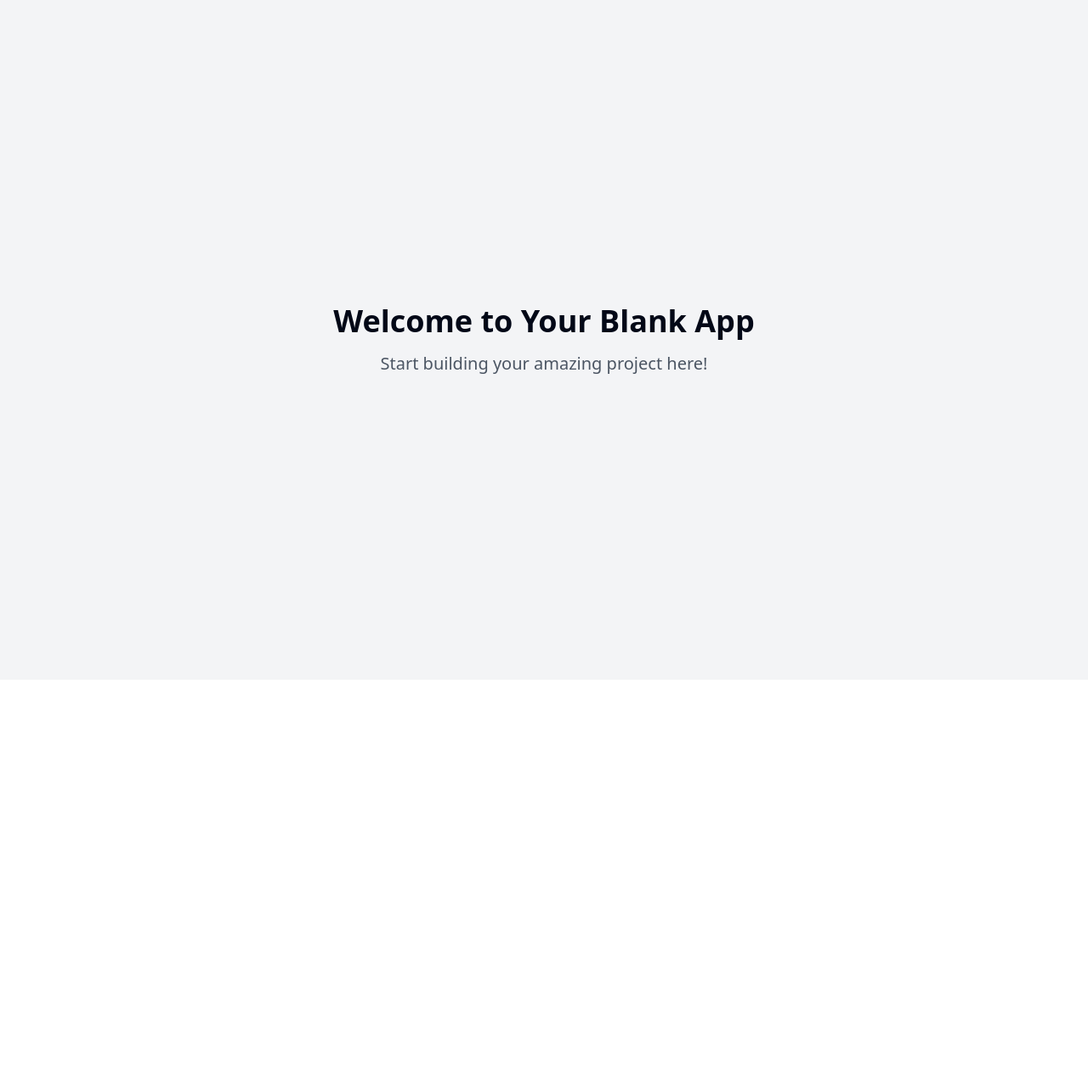
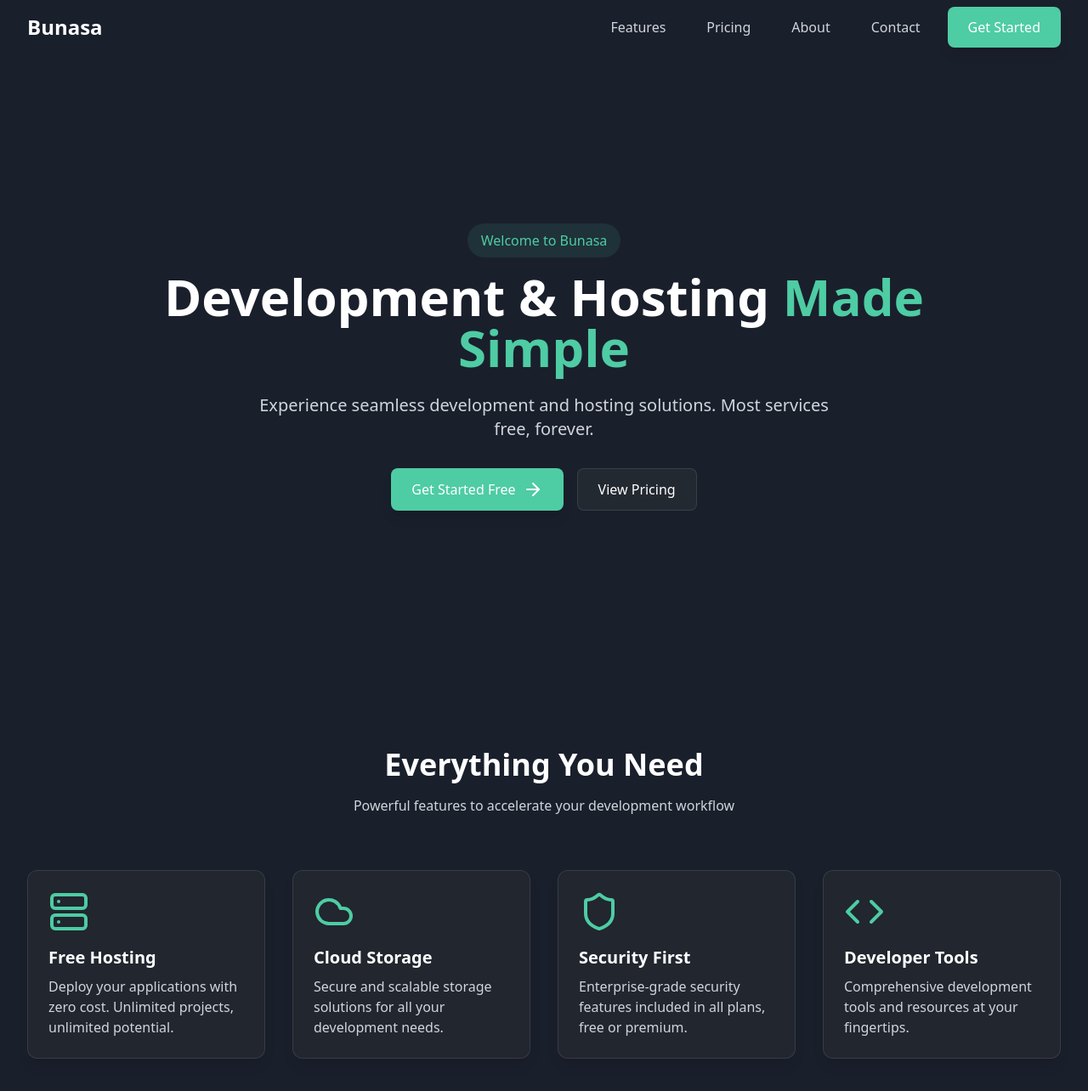
Before and after one commit to fampra/bunasa-nocturne, a React (Vite) app: page / in a window 1280 px wide. Shown: the top 1284 px of the page at 85% size. Before the commit the page ends 800 px from the top, so only its background shows below. Built offline with nearby package versions, Linux system fonts and the light colour scheme.

Commit message:
Create main website for Bunasa
Develop a main website for Bunasa, a development and free hosting team. Implement a dark theme with a clean design and incorporate animations throughout the site.
[skip gpt_engineer]

```diff
--- /dev/null
+++ b/src/components/Features.tsx
@@ -0,0 +1,56 @@
+import { Server, Cloud, Shield, Code } from 'lucide-react';
+
+const features = [
+  {
+    icon: Server,
+    title: "Free Hosting",
+    description: "Deploy your applications with zero cost. Unlimited projects, unlimited potential."
+  },
+  {
+    icon: Cloud,
+    title: "Cloud Storage",
+    description: "Secure and scalable storage solutions for all your development needs."
+  },
+  {
+    icon: Shield,
+    title: "Security First",
+    description: "Enterprise-grade security features included in all plans, free or premium."
+  },
+  {
+    icon: Code,
+    title: "Developer Tools",
+    description: "Comprehensive development tools and resources at your fingertips."
+  }
+];
+
+const Features = () => {
+  return (
+    <section id="features" className="py-20 px-4 sm:px-6 lg:px-8">
+      <div className="max-w-7xl mx-auto">
+        <div className="text-center mb-16">
+          <h2 className="text-3xl sm:text-4xl font-bold mb-4">
+            Everything You Need
+          </h2>
+          <p className="text-gray-300 max-w-2xl mx-auto">
+            Powerful features to accelerate your development workflow
+          </p>
+        </div>
+
+        <div className="grid grid-cols-1 md:grid-cols-2 lg:grid-cols-4 gap-8">
+          {features.map((feature, index) => (
+            <div
+              key={index}
+              className="glass-card p-6 hover:translate-y-[-4px] transition-all duration-300"
+            >
+              <feature.icon className="w-12 h-12 text-primary mb-4" />
+              <h3 className="text-xl font-semibold mb-2">{feature.title}</h3>
+              <p className="text-gray-300">{feature.description}</p>
+            </div>
+          ))}
+        </div>
+      </div>
+    </section>
+  );
+};
+
+export default Features;
--- /dev/null
+++ b/src/components/Hero.tsx
@@ -0,0 +1,31 @@
+import { ArrowRight } from 'lucide-react';
+
+const Hero = () => {
+  return (
+    <div className="min-h-screen flex items-center justify-center pt-16 px-4 sm:px-6 lg:px-8">
+      <div className="text-center max-w-4xl animate-fade-up">
+        <span className="inline-block px-4 py-2 rounded-full bg-primary/10 text-primary mb-4">
+          Welcome to Bunasa
+        </span>
+        <h1 className="text-4xl sm:text-6xl font-bold mb-6 leading-tight">
+          Development & Hosting
+          <span className="text-primary"> Made Simple</span>
+        </h1>
+        <p className="text-xl text-gray-300 mb-8 max-w-2xl mx-auto">
+          Experience seamless development and hosting solutions. Most services free, forever.
+        </p>
+        <div className="flex flex-col sm:flex-row gap-4 justify-center">
+          <button className="primary-button flex items-center justify-center gap-2 group">
+            Get Started Free
+            <ArrowRight className="group-hover:translate-x-1 transition-transform" />
+          </button>
+          <button className="secondary-button">
+            View Pricing
+          </button>
+        </div>
+      </div>
+    </div>
+  );
+};
+
+export default Hero;
--- /dev/null
+++ b/src/components/Navbar.tsx
@@ -0,0 +1,61 @@
+import { useState, useEffect } from 'react';
+import { Menu, X } from 'lucide-react';
+
+const Navbar = () => {
+  const [isScrolled, setIsScrolled] = useState(false);
+  const [isMobileMenuOpen, setIsMobileMenuOpen] = useState(false);
+
+  useEffect(() => {
+    const handleScroll = () => {
+      setIsScrolled(window.scrollY > 20);
+    };
+    window.addEventListener('scroll', handleScroll);
+    return () => window.removeEventListener('scroll', handleScroll);
+  }, []);
+
+  return (
+    <nav className={`fixed w-full z-50 transition-all duration-300 ${isScrolled ? 'bg-secondary/80 backdrop-blur-lg' : 'bg-transparent'}`}>
+      <div className="max-w-7xl mx-auto px-4 sm:px-6 lg:px-8">
+        <div className="flex items-center justify-between h-16">
+          <div className="flex-shrink-0">
+            <span className="text-2xl font-bold text-white">Bunasa</span>
+          </div>
+
+          <div className="hidden md:block">
+            <div className="ml-10 flex items-center space-x-4">
+              <a href="#features" className="nav-link">Features</a>
+              <a href="#pricing" className="nav-link">Pricing</a>
+              <a href="#about" className="nav-link">About</a>
+              <a href="#contact" className="nav-link">Contact</a>
+              <button className="primary-button ml-4">Get Started</button>
+            </div>
+          </div>
+
+          <div className="md:hidden">
+            <button
+              onClick={() => setIsMobileMenuOpen(!isMobileMenuOpen)}
+              className="text-gray-300 hover:text-white"
+            >
+              {isMobileMenuOpen ? <X size={24} /> : <Menu size={24} />}
+            </button>
+          </div>
+        </div>
+      </div>
+
+      {/* Mobile menu */}
+      {isMobileMenuOpen && (
+        <div className="md:hidden bg-secondary/95 backdrop-blur-lg">
+          <div className="px-2 pt-2 pb-3 space-y-1 sm:px-3">
+            <a href="#features" className="nav-link block">Features</a>
+            <a href="#pricing" className="nav-link block">Pricing</a>
+            <a href="#about" className="nav-link block">About</a>
+            <a href="#contact" className="nav-link block">Contact</a>
+            <button className="primary-button w-full mt-4">Get Started</button>
+          </div>
+        </div>
+      )}
+    </nav>
+  );
+};
+
+export default Navbar;
--- a/src/index.css
+++ b/src/index.css
@@ -3,99 +3,25 @@
 @tailwind utilities;
 
 @layer base {
-  :root {
-    --background: 0 0% 100%;
-    --foreground: 222.2 84% 4.9%;
-
-    --card: 0 0% 100%;
-    --card-foreground: 222.2 84% 4.9%;
-
-    --popover: 0 0% 100%;
-    --popover-foreground: 222.2 84% 4.9%;
-
-    --primary: 222.2 47.4% 11.2%;
-    --primary-foreground: 210 40% 98%;
-
-    --secondary: 210 40% 96.1%;
-    --secondary-foreground: 222.2 47.4% 11.2%;
-
-    --muted: 210 40% 96.1%;
-    --muted-foreground: 215.4 16.3% 46.9%;
-
-    --accent: 210 40% 96.1%;
-    --accent-foreground: 222.2 47.4% 11.2%;
-
-    --destructive: 0 84.2% 60.2%;
-    --destructive-foreground: 210 40% 98%;
-
-    --border: 214.3 31.8% 91.4%;
-    --input: 214.3 31.8% 91.4%;
-    --ring: 222.2 84% 4.9%;
-
-    --radius: 0.5rem;
-
-    --sidebar-background: 0 0% 98%;
-
-    --sidebar-foreground: 240 5.3% 26.1%;
-
-    --sidebar-primary: 240 5.9% 10%;
-
-    --sidebar-primary-foreground: 0 0% 98%;
-
-    --sidebar-accent: 240 4.8% 95.9%;
-
-    --sidebar-accent-foreground: 240 5.9% 10%;
-
-    --sidebar-border: 220 13% 91%;
-
-    --sidebar-ring: 217.2 91.2% 59.8%;
-  }
-
-  .dark {
-    --background: 222.2 84% 4.9%;
-    --foreground: 210 40% 98%;
-
-    --card: 222.2 84% 4.9%;
-    --card-foreground: 210 40% 98%;
-
-    --popover: 222.2 84% 4.9%;
-    --popover-foreground: 210 40% 98%;
-
-    --primary: 210 40% 98%;
-    --primary-foreground: 222.2 47.4% 11.2%;
-
-    --secondary: 217.2 32.6% 17.5%;
-    --secondary-foreground: 210 40% 98%;
-
-    --muted: 217.2 32.6% 17.5%;
-    --muted-foreground: 215 20.2% 65.1%;
-
-    --accent: 217.2 32.6% 17.5%;
-    --accent-foreground: 210 40% 98%;
-
-    --destructive: 0 62.8% 30.6%;
-    --destructive-foreground: 210 40% 98%;
-
-    --border: 217.2 32.6% 17.5%;
-    --input: 217.2 32.6% 17.5%;
-    --ring: 212.7 26.8% 83.9%;
-    --sidebar-background: 240 5.9% 10%;
-    --sidebar-foreground: 240 4.8% 95.9%;
-    --sidebar-primary: 224.3 76.3% 48%;
-    --sidebar-primary-foreground: 0 0% 100%;
-    --sidebar-accent: 240 3.7% 15.9%;
-    --sidebar-accent-foreground: 240 4.8% 95.9%;
-    --sidebar-border: 240 3.7% 15.9%;
-    --sidebar-ring: 217.2 91.2% 59.8%;
+  body {
+    @apply bg-[#1A1F2C] text-white antialiased;
   }
 }
 
-@layer base {
-  * {
-    @apply border-border;
+@layer components {
+  .glass-card {
+    @apply backdrop-blur-lg bg-card border border-white/10 rounded-xl shadow-lg;
   }
 
-  body {
-    @apply bg-background text-foreground;
+  .nav-link {
+    @apply relative px-4 py-2 text-gray-300 hover:text-white transition-colors duration-200 after:content-[''] after:absolute after:w-full after:scale-x-0 after:h-0.5 after:bottom-0 after:left-0 after:bg-primary after:origin-bottom-right after:transition-transform after:duration-300 hover:after:scale-x-100 hover:after:origin-bottom-left;
+  }
+
+  .primary-button {
+    @apply px-6 py-3 bg-primary text-white rounded-lg hover:bg-primary-hover transition-colors duration-200 shadow-lg hover:shadow-xl;
+  }
+
+  .secondary-button {
+    @apply px-6 py-3 bg-secondary text-white rounded-lg hover:bg-secondary-hover transition-colors duration-200 border border-white/10;
   }
 }
--- a/src/pages/Index.tsx
+++ b/src/pages/Index.tsx
@@ -1,12 +1,13 @@
-// Update this page (the content is just a fallback if you fail to update the page)
+import Navbar from "../components/Navbar";
+import Hero from "../components/Hero";
+import Features from "../components/Features";
 
 const Index = () => {
   return (
-    <div className="min-h-screen flex items-center justify-center bg-gray-100">
-      <div className="text-center">
-        <h1 className="text-4xl font-bold mb-4">Welcome to Your Blank App</h1>
-        <p className="text-xl text-gray-600">Start building your amazing project here!</p>
-      </div>
+    <div className="min-h-screen">
+      <Navbar />
+      <Hero />
+      <Features />
     </div>
   );
 };
--- a/tailwind.config.ts
+++ b/tailwind.config.ts
@@ -12,85 +12,60 @@ export default {
   theme: {
     container: {
       center: true,
-			padding: '2rem',
+      padding: "2rem",
       screens: {
-				'2xl': '1400px'
-			}
+        "2xl": "1400px",
+      },
     },
     extend: {
       colors: {
-				border: 'hsl(var(--border))',
-				input: 'hsl(var(--input))',
-				ring: 'hsl(var(--ring))',
-				background: 'hsl(var(--background))',
-				foreground: 'hsl(var(--foreground))',
+        border: "hsl(var(--border))",
+        input: "hsl(var(--input))",
+        ring: "hsl(var(--ring))",
+        background: "hsl(var(--background))",
+        foreground: "hsl(var(--foreground))",
         primary: {
-					DEFAULT: 'hsl(var(--primary))',
-					foreground: 'hsl(var(--primary-foreground))'
+          DEFAULT: "#4ECCA3",
+          hover: "#45B793",
         },
         secondary: {
-					DEFAULT: 'hsl(var(--secondary))',
-					foreground: 'hsl(var(--secondary-foreground))'
-				},
-				destructive: {
-					DEFAULT: 'hsl(var(--destructive))',
-					foreground: 'hsl(var(--destructive-foreground))'
-				},
-				muted: {
-					DEFAULT: 'hsl(var(--muted))',
-					foreground: 'hsl(var(--muted-foreground))'
+          DEFAULT: "#232931",
+          hover: "#2D3440",
         },
         accent: {
-					DEFAULT: 'hsl(var(--accent))',
-					foreground: 'hsl(var(--accent-foreground))'
-				},
-				popover: {
-					DEFAULT: 'hsl(var(--popover))',
-					foreground: 'hsl(var(--popover-foreground))'
+          DEFAULT: "#D6BCFA",
+          hover: "#C4A3F8",
         },
         card: {
-					DEFAULT: 'hsl(var(--card))',
-					foreground: 'hsl(var(--card-foreground))'
+          DEFAULT: "rgba(35, 41, 49, 0.8)",
+          hover: "rgba(35, 41, 49, 0.9)",
         },
-				sidebar: {
-					DEFAULT: 'hsl(var(--sidebar-background))',
-					foreground: 'hsl(var(--sidebar-foreground))',
-					primary: 'hsl(var(--sidebar-primary))',
-					'primary-foreground': 'hsl(var(--sidebar-primary-foreground))',
-					accent: 'hsl(var(--sidebar-accent))',
-					'accent-foreground': 'hsl(var(--sidebar-accent-foreground))',
-					border: 'hsl(var(--sidebar-border))',
-					ring: 'hsl(var(--sidebar-ring))'
-				}
-			},
-			borderRadius: {
-				lg: 'var(--radius)',
-				md: 'calc(var(--radius) - 2px)',
-				sm: 'calc(var(--radius) - 4px)'
       },
       keyframes: {
-				'accordion-down': {
-					from: {
-						height: '0'
+        "fade-up": {
+          "0%": {
+            opacity: "0",
+            transform: "translateY(20px)",
           },
-					to: {
-						height: 'var(--radix-accordion-content-height)'
-					}
+          "100%": {
+            opacity: "1",
+            transform: "translateY(0)",
           },
-				'accordion-up': {
-					from: {
-						height: 'var(--radix-accordion-content-height)'
         },
-					to: {
-						height: '0'
-					}
-				}
+        "fade-in": {
+          "0%": {
+            opacity: "0",
+          },
+          "100%": {
+            opacity: "1",
+          },
+        },
       },
       animation: {
-				'accordion-down': 'accordion-down 0.2s ease-out',
-				'accordion-up': 'accordion-up 0.2s ease-out'
-			}
-		}
+        "fade-up": "fade-up 0.5s ease-out",
+        "fade-in": "fade-in 0.3s ease-out",
+      },
+    },
   },
   plugins: [require("tailwindcss-animate")],
 } satisfies Config;
```
Lines whose indentation alone changed are shown as unchanged.
